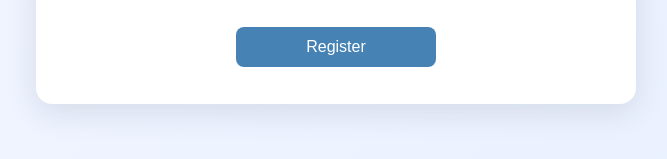
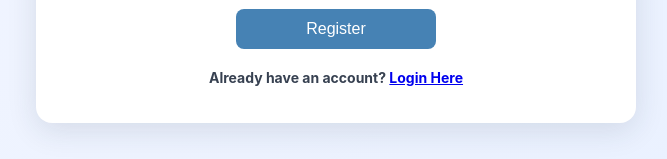
Before and after one commit to Shreyash1107/LibraryApplication, a React (Create React App) app: page /register in a window 1280 px wide. Shown: the part 579-738 px from the top of the page, without its empty margins (304-971 px from the left). Built offline with nearby package versions, Linux system fonts and the light colour scheme; no server answers.

Commit message:
Used React Router DOM for Navigation Links and created LoginComponent, will be working on Backend Loginc for User Login.

```diff
--- a/package.json
+++ b/package.json
@@ -14,6 +14,7 @@
     "axios": "^1.12.2",
     "react": "^19.2.0",
     "react-dom": "^19.2.0",
+    "react-router-dom": "^7.9.4",
     "react-scripts": "5.0.1",
     "sweetalert2": "^11.26.3",
     "web-vitals": "^2.1.4"
--- a/src/App.js
+++ b/src/App.js
@@ -1,7 +1,12 @@
+import { Route, Routes } from "react-router-dom";
 import RegisterComponent from "./Components/Register"
+import LoginComponent from "./Components/Login";
 const App = () => {
   return (<>
-    <RegisterComponent />
+    <Routes>
+      <Route path="/" element={<LoginComponent />} />
+      <Route path="/register" element={<RegisterComponent />} />
+    </Routes>
   </>)
 }
 export default App;
--- /dev/null
+++ b/src/Components/Login.js
@@ -0,0 +1,6 @@
+const LoginComponent=()=>{
+    return(<>
+    Hello
+    </>)
+}
+export default LoginComponent;
--- a/src/Components/Register.js
+++ b/src/Components/Register.js
@@ -4,6 +4,7 @@ import { useState, useEffect } from "react"
 import axios from "axios";
 import "./register.css";
 import Swal from "sweetalert2";
+import { Link } from "react-router-dom";
 const RegisterComponent = () => {
     const [reg, setReg] = useState({
         firstName: "",
@@ -257,6 +258,9 @@ const RegisterComponent = () => {
                         Register
                     </button>
                 </div>
+                <div className="login-redirect">
+                    <p>Already have an account? <Link to="/">Login Here</Link></p>
+                </div>
             </div>
         </div>
     </>)
--- a/src/Components/register.css
+++ b/src/Components/register.css
@@ -191,3 +191,11 @@ select:focus {
 .actions button:hover {
     background-color: green;
 }
+
+.login-redirect p{
+    text-align: center;
+    margin-top: 20px;
+    font-size: 14px;
+    font-weight: bold;
+    color: #374151;
+}
--- a/src/index.js
+++ b/src/index.js
@@ -2,16 +2,13 @@ import React from 'react';
 import ReactDOM from 'react-dom/client';
 import './index.css';
 import App from './App';
-import reportWebVitals from './reportWebVitals';
+import { BrowserRouter } from 'react-router-dom';
 
 const root = ReactDOM.createRoot(document.getElementById('root'));
 root.render(
   <React.StrictMode>
-    <App />
+    <BrowserRouter>
+      <App />
+    </BrowserRouter>
   </React.StrictMode>
 );
-
-// If you want to start measuring performance in your app, pass a function
-// to log results (for example: reportWebVitals(console.log))
-// or send to an analytics endpoint. Learn more: https://bit.ly/CRA-vitals
-reportWebVitals();
```
Also changed, not shown: 1 other file (tests, documents, lock files or other folders).
